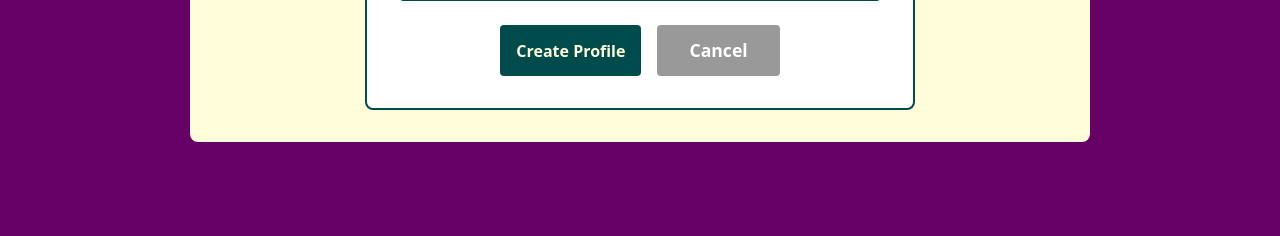
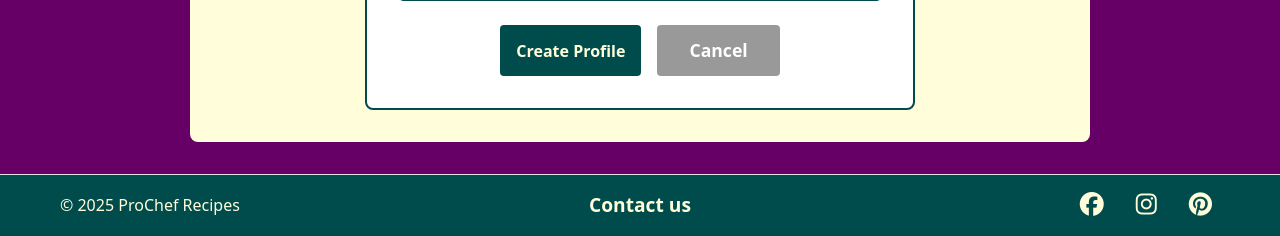
Before and after one commit to Rob-C-89/prochef-recipes, a Django app: page /profiles/create_profile/ in a window 1280 px wide. Shown: the part 1091-1327 px from the top of the page. Before the commit the page ends 1233 px from the top, so only its background shows below. Run offline with Django 5.2, Linux system fonts and the light colour scheme; the visitor is signed in with stand-in values (Sample User, id 1); some libraries are stand-ins or nearby versions.

Commit message:
Add footer with social links, copyright and contaact placeholder

```diff
--- a/static/css/style.css
+++ b/static/css/style.css
@@ -296,6 +296,27 @@ body {
     border-radius: 4px;
 }
 
+/* Footer Styling */
+footer {
+    background-color: var(--accent-color);
+    color: var(--secondary-color);
+    padding: 1rem 0;
+    margin: 0;
+}
+
+.fa-brands {
+    color: var(--secondary-color);
+    font-size: 1.5rem;
+    margin: 0 0.5rem;
+}
+
+.contact-link {
+    color: var(--secondary-color);
+    font-size: 1.2rem;
+    font-weight: 600;
+    text-decoration: none;
+}
+
 /* Mobile Responsiveness */
 @media (max-width: 768px) {
     .hero-header {
--- a/templates/base.html
+++ b/templates/base.html
@@ -88,7 +88,8 @@
             {% endif %}
           </ul>
           {% if user.is_authenticated %}
-          <span class="navbar-text text-muted">You are logged in as {{ user.username }}
+          <span class="navbar-text text-muted"
+            >You are logged in as {{ user.username }}
           </span>
           {% endif %}
         </div>
@@ -99,9 +100,17 @@
     {% if messages %}
     <div class="container mt-3" id="messages-container">
       {% for message in messages %}
-      <div class="alert alert-{{ message.tags }} alert-dismissible fade show" role="alert">
+      <div
+        class="alert alert-{{ message.tags }} alert-dismissible fade show"
+        role="alert"
+      >
         {{ message }}
-        <button type="button" class="btn-close" data-bs-dismiss="alert" aria-label="Close"></button>
+        <button
+          type="button"
+          class="btn-close"
+          data-bs-dismiss="alert"
+          aria-label="Close"
+        ></button>
       </div>
       {% endfor %}
     </div>
@@ -113,17 +122,71 @@
       <!-- Content is loaded here-->
       {% endblock %}
     </main>
-    <!-- Footer-->
-    <footer class="footer"></footer>
+
+    <!-- Footer -->
+      <footer
+        class="d-flex flex-wrap justify-content-between align-items-center py-3 mt-4 border-top"
+      >
+        <div class="col-md-4 container-md d-flex align-items-center">
+          <span class="mb-3 mb-md-0 ms-5"
+            >© 2025 ProChef Recipes</span
+          >
+        </div>
+        <div class="col-md-4 container-md d-flex justify-content-center">
+          <span class="contact-link">Contact us</span>
+        </div>
+        <ul class="nav col-md-4 container-md justify-content-end list-unstyled d-flex">
+          <li class="ms-3">
+            <a
+              href="https://www.facebook.com/"
+              target="_blank"
+              rel="noopener"
+              aria-label="Visit our facebook page (opens in new tab)"
+            >
+              <i class="fa-brands fa-facebook"></i>
+            </a>
+          </li>
+          <li class="ms-3">
+            <a
+              href="https://www.instagram.com/"
+              target="_blank"
+              rel="noopener"
+              aria-label="Visit our instagram page (opens in new tab)"
+            >
+              <i class="fa-brands fa-instagram"></i>
+            </a>
+          </li>
+          <li class="ms-3 me-5">
+            <a
+              href="https://uk.pinterest.com/"
+              target="_blank"
+              rel="noopener"
+              aria-label="Visit our pinterest page (opens in new tab)"
+            >
+              <i class="fa-brands fa-pinterest"></i>
+            </a>
+          </li>
+        </ul>
+      </footer>
+
     <!-- Bootstrap JS -->
-    <script src="https://cdn.jsdelivr.net/npm/@popperjs/core@2.11.6/dist/umd/popper.min.js"
-    integrity="sha384-oBqDVmMz9ATKxIep9tiCxS/Z9fNfEXiDAYTujMAeBAsjFuCZSmKbSSUnQlmh/jp3"
-    crossorigin="anonymous"></script>
-    <script src="https://cdn.jsdelivr.net/npm/bootstrap@5.2.3/dist/js/bootstrap.min.js"
-    integrity="sha384-cuYeSxntonz0PPNlHhBs68uyIAVpIIOZZ5JqeqvYYIcEL727kskC66kF92t6Xl2V"
-    crossorigin="anonymous"></script>
+    <script
+      src="https://cdn.jsdelivr.net/npm/@popperjs/core@2.11.6/dist/umd/popper.min.js"
+      integrity="sha384-oBqDVmMz9ATKxIep9tiCxS/Z9fNfEXiDAYTujMAeBAsjFuCZSmKbSSUnQlmh/jp3"
+      crossorigin="anonymous"
+    ></script>
+    <script
+      src="https://cdn.jsdelivr.net/npm/bootstrap@5.2.3/dist/js/bootstrap.min.js"
+      integrity="sha384-cuYeSxntonz0PPNlHhBs68uyIAVpIIOZZ5JqeqvYYIcEL727kskC66kF92t6Xl2V"
+      crossorigin="anonymous"
+    ></script>
+    <!-- Custom JS -->
     <script src="{% static 'js/messages.js' %}"></script>
-    {% block extras %}
-    {% endblock %}
+    <!-- Font Awesome-->
+    <script
+      src="https://kit.fontawesome.com/67ad4e25fa.js"
+      crossorigin="anonymous"
+    ></script>
+    {% block extras %} {% endblock %}
   </body>
 </html>
```
